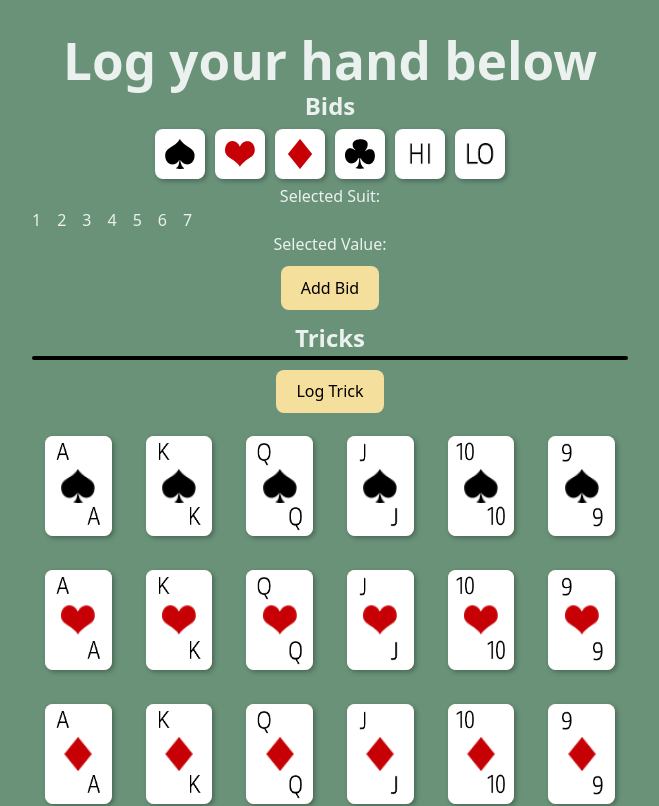
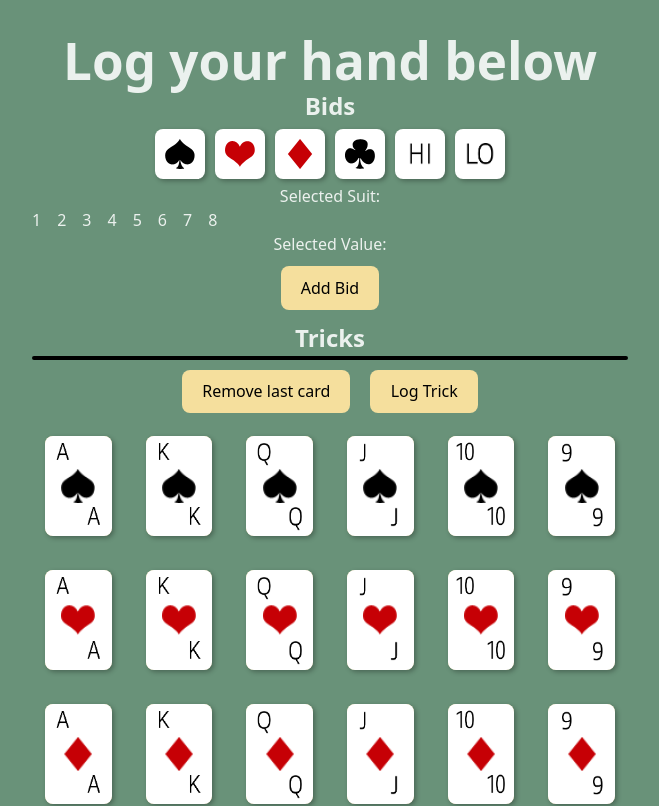
Before and after one commit to caylajr2/euchreData, a React (Vite) app in the folder euchre-data-entry-react/: page / in a window 1280 px wide. Shown: the top 806 px of the page, without its empty margins (310-969 px from the left). Built offline with nearby package versions, Linux system fonts and the light colour scheme; a web font is replaced by a local one.

Commit message:
remove card from trick, only allow 2 of each card in hand

```diff
--- a/euchre-data-entry-react/src/App.jsx
+++ b/euchre-data-entry-react/src/App.jsx
@@ -1,3 +1,4 @@
+import { useState } from 'react'
 import './App.css'
 import HandLogger from './components/HandLogger';
 import fs from 'fs';
@@ -5,7 +6,6 @@ import fs from 'fs';
 function App() {
 
   const addHandToFile = (handData) => {
-    // console.log(handData)
     fetch("http://localhost:3001/save", {
       method: "POST",
       headers: { "Content-Type": "application/json" },
--- a/euchre-data-entry-react/src/components/BidButtons.jsx
+++ b/euchre-data-entry-react/src/components/BidButtons.jsx
@@ -2,8 +2,7 @@ import { useState } from "react";
 import {biddingSuits} from './imageConstants.jsx'
 import '../styles/bidButtonStyle.css'
 
-const bidValues = [1, 2, 3, 4, 5, 6, 7];
-// const suits = ['spade', 'heart', 'diamond', 'club', 'high', 'low']
+const bidValues = [1, 2, 3, 4, 5, 6, 7, 8];
 
 const BidButtons = ({ addBid }) => {
     const [selectedSuit, setSelectedSuit] = useState("");
--- a/euchre-data-entry-react/src/components/Card.jsx
+++ b/euchre-data-entry-react/src/components/Card.jsx
@@ -5,17 +5,13 @@ import '../styles/cardImageStyle.css'
 const Card = ({ cardClass, card }) => {
 
     const { suit, value } = card;
-    console.log(suit);
 
     return (
         <>
             <div className= {`card-image ${cardClass}`}>
-                {/* <p className='card-value-top card-value'>{value}</p> */}
                 <img className="card-value top" src={value.image} alt={value.name} />
                 <img className="card-suit" src={suit.image} alt="suit" />
                 <img className="card-value bottom" src={value.image} alt="value" />
-
-                {/* <p className='card-value-bottom card-value'>{value}</p> */}
             </div>
         </>
     )
--- a/euchre-data-entry-react/src/components/HandLogger.jsx
+++ b/euchre-data-entry-react/src/components/HandLogger.jsx
@@ -2,9 +2,19 @@ import { useState } from 'react'
 import '../styles/cardImageStyle.css'
 import BidLogger from './BidLogger'
 import TrickLogger from './TrickLogger'
+import {cardSuits, cardValues} from './imageConstants.jsx'
 
 
-const HandLogger = ({addHandToFile}) => {
+const HandLogger = ({ addHandToFile }) => {
+    const cards = {};
+    for (const suit of cardSuits) {
+        cards[suit.name] = {};
+        for (const value of cardValues) {
+            cards[suit.name][value.name] = 2;
+        }
+    }
+    const [deck, setDeck] = useState(cards);
+
     // tricks played in hand, will be moved to hand component and be submitted from there
     const [tricks, setTricks] = useState([]);
 
@@ -14,12 +24,13 @@ const HandLogger = ({addHandToFile}) => {
 
     // function to add trick to array of logged tricks, will be moved to hand component
     const addTrickToHand = trick => {
+        const newDeck = deck;
+
         setTricks(prev => [...prev, trick]);
     }
 
     // function to add bid to array of logged bids
     const addBidToHand = (bid) => {
-        console.log(bid)
         if (bids.length >= 6) {
         alert("Can only have six bids in a hand");
         } else if (bids.length !== 0 && bid.value <= bids.at(-1).value) {
@@ -27,7 +38,6 @@ const HandLogger = ({addHandToFile}) => {
         } else {
         setBids(prev => [...prev, bid]);
         }
-        console.log(bids)
     }
 
     const handleAddHand = (bids, tricks) => {
@@ -43,6 +53,40 @@ const HandLogger = ({addHandToFile}) => {
         }
     }
 
+    const addCardToDeck = (suit, value) => {
+        if (deck[suit][value] < 2) {
+
+            // deck[suit][value] += 1;
+            setDeck(prevDeck => {
+                // Create a new deck object
+                return {
+                    ...prevDeck,
+                    [suit]: {
+                    ...prevDeck[suit],
+                    [value]: prevDeck[suit][value] + 1
+                    }
+                };
+            });
+        } else {
+            alert(`Deck has ${deck[suit][value]} of this card (${value},${suit})`)
+        }
+        console.log(deck)
+    }
+
+    const removeCardFromDeck = (suit, value) => {
+        setDeck(prevDeck => {
+            // Create a new deck object
+            const newDeck = {
+                ...prevDeck,
+                [suit]: {
+                    ...prevDeck[suit],
+                    [value]: prevDeck[suit][value] - 1
+                }
+            };
+            return newDeck;
+        });
+    }
+
     return (
         <>
             {/* BidLogger updates the bids array */}
@@ -50,7 +94,7 @@ const HandLogger = ({addHandToFile}) => {
             <BidLogger bids={bids} addBid={addBidToHand} />
             {/* TrickLogger updates tricks array with each full trick */}
             <h2>Tricks</h2>
-            <TrickLogger tricksPlayed={tricks} addTrick={addTrickToHand} />
+            <TrickLogger tricksPlayed={tricks} addTrick={addTrickToHand} deck={deck} addCardToDeck={addCardToDeck} removeCardFromDeck={removeCardFromDeck} />
             <button type='submit' onClick={() => handleAddHand(bids, tricks)} >Submit Hand</button>
         </>
     )
--- a/euchre-data-entry-react/src/components/TrickLogger.jsx
+++ b/euchre-data-entry-react/src/components/TrickLogger.jsx
@@ -3,19 +3,41 @@ import Card from './Card'
 import CardButtons from './CardButtons'
 import Trick from './Trick'
 
-const TrickLogger = ({ tricksPlayed, addTrick }) => {
+const TrickLogger = ({ tricksPlayed, addTrick, deck, addCardToDeck, removeCardFromDeck }) => {
     // keeps track of cards played in current open trick
     const [cardsPlayed, setCardsPlayed] = useState([])
 
     // adds a card to the current trick if doesn't already have 6 cards
 
     const addCardToTrick = (card) => {
+        const suit = card.suit.name;
+        const value = card.value.name;
+
         if (cardsPlayed.length === 6) {
             alert("Submit full trick before entering more cards");
+        } else if (deck[suit][value] <= 0) {
+            alert(`Deck has none of this card (${value},${suit}) left`)
         } else {
+            removeCardFromDeck(suit, value);
             setCardsPlayed(prev => [...prev, card]);
-            // console.log(`${card.suit.name} ${card.value.name}`);
-            // console.log(card);
+        }
+    }
+
+    const removeCardFromTrick = () => {
+        if (cardsPlayed.length <= 0) {
+            alert('no cards to remove from trick');
+        } else {
+            const card = cardsPlayed[cardsPlayed.length - 1];
+            const suit = card.suit.name;
+            const value = card.value.name;
+
+            if (deck[suit][value] >= 2) {
+                alert(`Deck has two of this card (${value},${suit}) left`)
+            } else {
+                addCardToDeck(suit, value);
+                setCardsPlayed(prev => prev.slice(0, -1));
+            }
+
         }
     }
 
@@ -45,7 +67,8 @@ const TrickLogger = ({ tricksPlayed, addTrick }) => {
                 )}
             </ul>
             {/* displays cards played on current trick */}
-            <Trick cardsPlayed={cardsPlayed} />
+            <Trick cardsPlayed={cardsPlayed} removeCardFromTrick={removeCardFromTrick} />
+            <button onClick={() => removeCardFromTrick()}>Remove last card</button>
             {/* adds trick to hand */}
             <button onClick={() => handleAddTrick(cardsPlayed)}>Log Trick</button>
             {/* component with different buttons for adding cards to a trick */}
```
Also changed, not shown: euchre-data-entry-react/src/components/Trick.jsx (line endings or trailing spaces), 1 other file (tests, documents, lock files or other folders).
